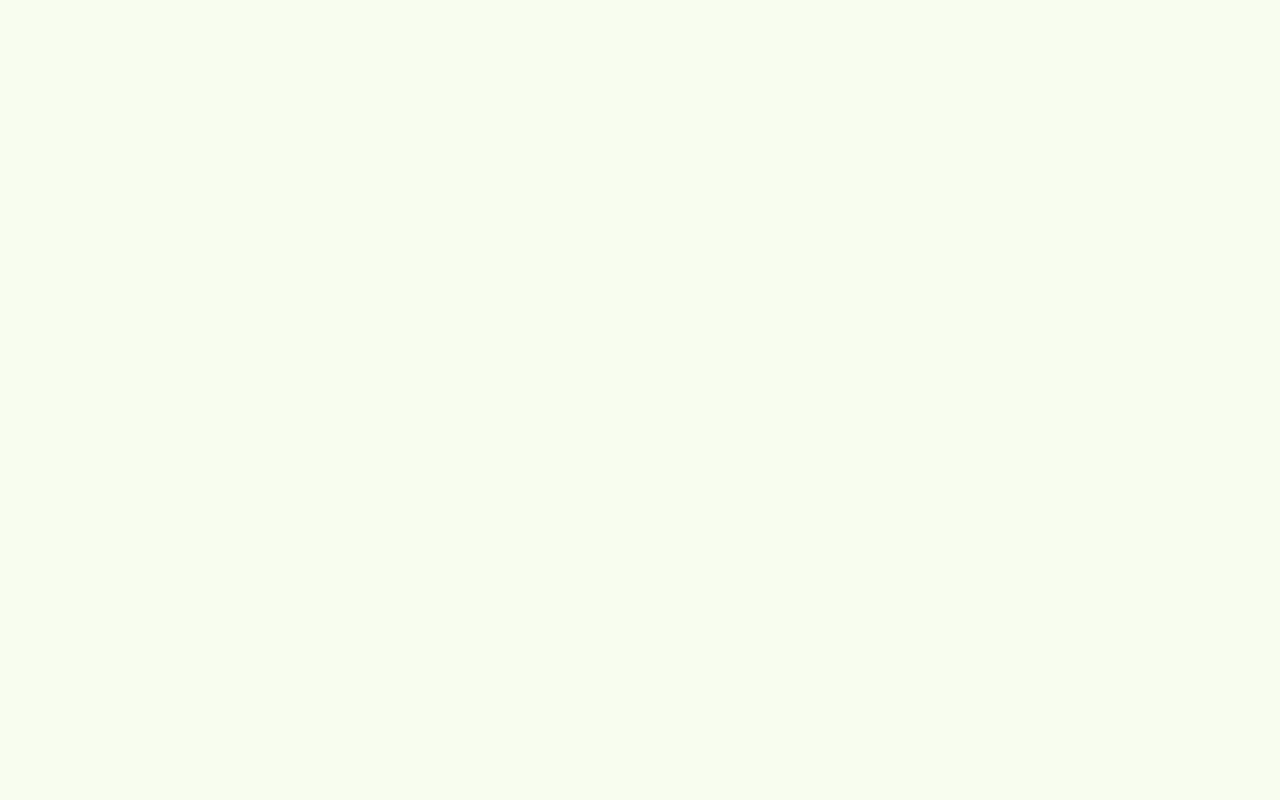
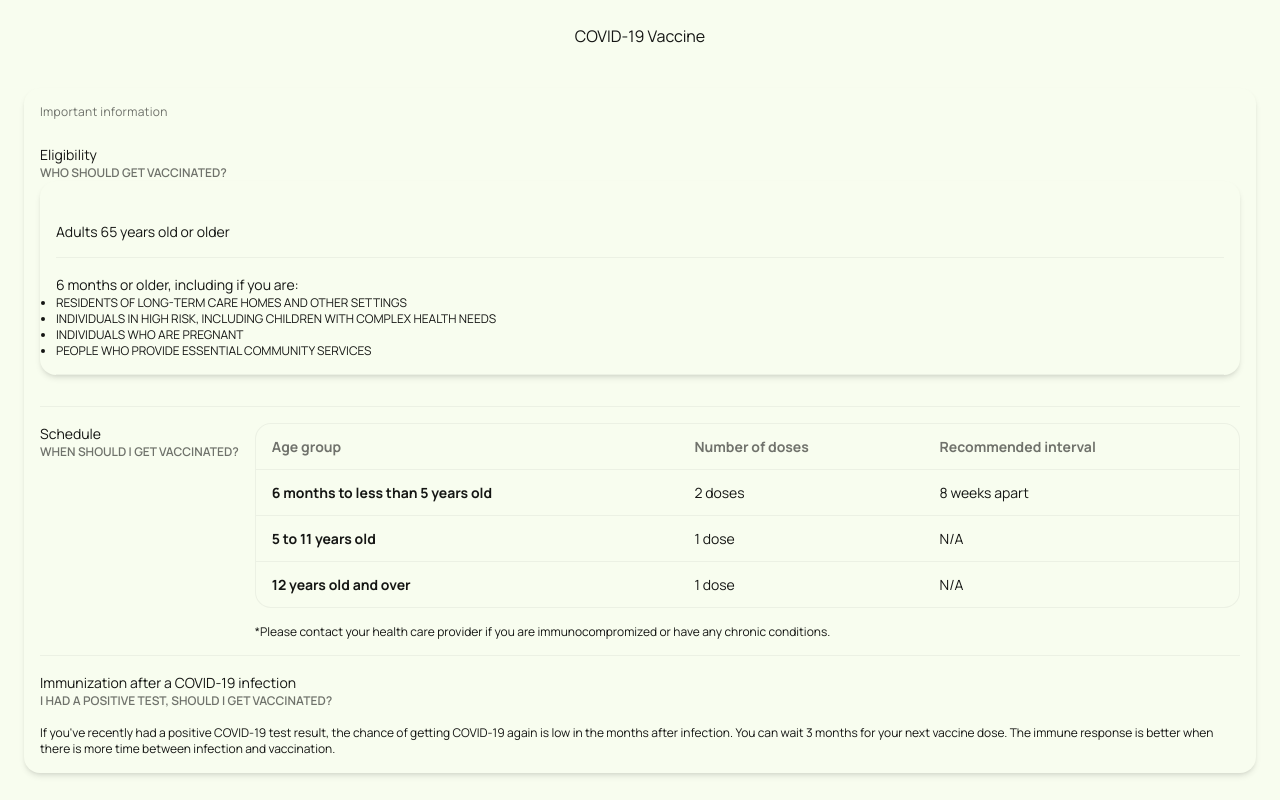
Before and after one commit to tysenh1/devhacks-2026, a React app in the folder frontend/: page /vaccine-info in a window 1280 px wide. Before the commit this address had no page. Built offline with nearby package versions, Linux system fonts and the light colour scheme; the HTML template or start-up script is replaced by a standard one.

Commit message:
Added vaccine information page

```diff
--- a/frontend/src/App.tsx
+++ b/frontend/src/App.tsx
@@ -2,6 +2,7 @@ import PatientInformation from "./pages/patient_profile";
 import Home from "./pages/home";
 import Login from "./pages/login";
 import Register from "./pages/register";
+import VaccineInformation from "./pages/vaccine_info";
 import { BrowserRouter, Routes, Route } from "react-router-dom";
 
 function App() {
@@ -12,6 +13,7 @@ function App() {
         <Route path="login" element={<Login />} />
         <Route path="register" element={<Register />} />
         <Route path="profile" element={<PatientInformation />} />
+        <Route path="vaccine-info" element={<VaccineInformation />} />
       </Routes>
     </BrowserRouter>
   );
--- /dev/null
+++ b/frontend/src/pages/vaccine_info.tsx
@@ -0,0 +1,106 @@
+function VaccineInformation() {
+    return (
+        <div className="flex flex-col items-center justify-center p-6 gap-y-10">
+
+            <h1>COVID-19 Vaccine</h1>
+            <ul className="list bg-base-100 rounded-box shadow-md">
+
+                <li className="p-4 pb-2 text-xs opacity-60 tracking-wide">Important information</li>
+
+                <li className="list-row">
+                    <div>
+                        <div>Eligibility</div>
+                        <div className="text-xs uppercase font-semibold opacity-60">Who should get vaccinated?</div>
+                        <ul className="list bg-base-100 rounded-box shadow-md">
+
+                            <li className="p-4 pb-2 text-xs opacity-60 tracking-wide"></li>
+
+                            <li className="list-row">
+                                <div className="list-col-grow">
+                                    <div>Adults 65 years old or older</div>
+                                </div>
+                            </li>
+
+                            <li className="list-row list-disc">
+                                <div className="list-col-grow">
+                                    <div>6 months or older, including if you are:</div>
+                                    <div className="text-xs uppercase list-disc">
+
+                                        <ul className="list-disc">
+                                            <li>Residents of long-term care homes and other settings</li>
+                                            <li>Individuals in high risk, including children with complex health needs</li>
+                                            <li>Individuals who are pregnant</li>
+                                            <li>People who provide essential community services</li>
+                                        </ul>
+                                    </div>
+                                </div>
+                            </li>
+
+                        </ul>
+                    </div>
+                    <p className="list-col-wrap text-xs">
+
+                    </p>
+                </li>
+
+                <li className="list-row">
+                    <div>
+                        <div>Schedule</div>
+                        <div className="text-xs uppercase font-semibold opacity-60">When should I get vaccinated?</div>
+                    </div>
+                    <div className="overflow-x-auto rounded-box border border-base-content/5 bg-base-100">
+                        <table className="table">
+                            <thead>
+                                <tr>
+                                    <th>Age group</th>
+                                    <th>Number of doses</th>
+                                    <th>Recommended interval</th>
+                                </tr>
+                            </thead>
+                            <tbody>
+                                <tr>
+                                    <th>6 months to less than 5 years old</th>
+                                    <td>2 doses</td>
+                                    <td>8 weeks apart</td>
+                                </tr>
+
+                                <tr>
+                                    <th>5 to 11 years old</th>
+                                    <td>1 dose</td>
+                                    <td>N/A</td>
+                                </tr>
+
+                                <tr>
+                                    <th>12 years old and over</th>
+                                    <td>1 dose</td>
+                                    <td>N/A</td>
+                                </tr>
+                            </tbody>
+                        </table>
+                    </div>
+                    <p className="list-col-wrap text-xs">
+                        *Please contact your health care provider if you are immunocompromized or have any chronic conditions.
+                    </p>
+                </li>
+
+                <li className="list-row">
+                    <div>
+                        <div>Immunization after a COVID-19 infection</div>
+                        <div className="text-xs uppercase font-semibold opacity-60">I had a positive test, should I get vaccinated?</div>
+                    </div>
+                    <p className="list-col-wrap text-xs">
+                        If you've recently had a positive COVID-19 test result,
+                        the chance of getting COVID-19 again is low in the months
+                        after infection. You can wait 3 months for your next vaccine dose.
+                        The immune response is better when there is more time between
+                        infection and vaccination.
+                    </p>
+                </li>
+
+            </ul>
+
+        </div>
+    );
+}
+
+export default VaccineInformation;
```
